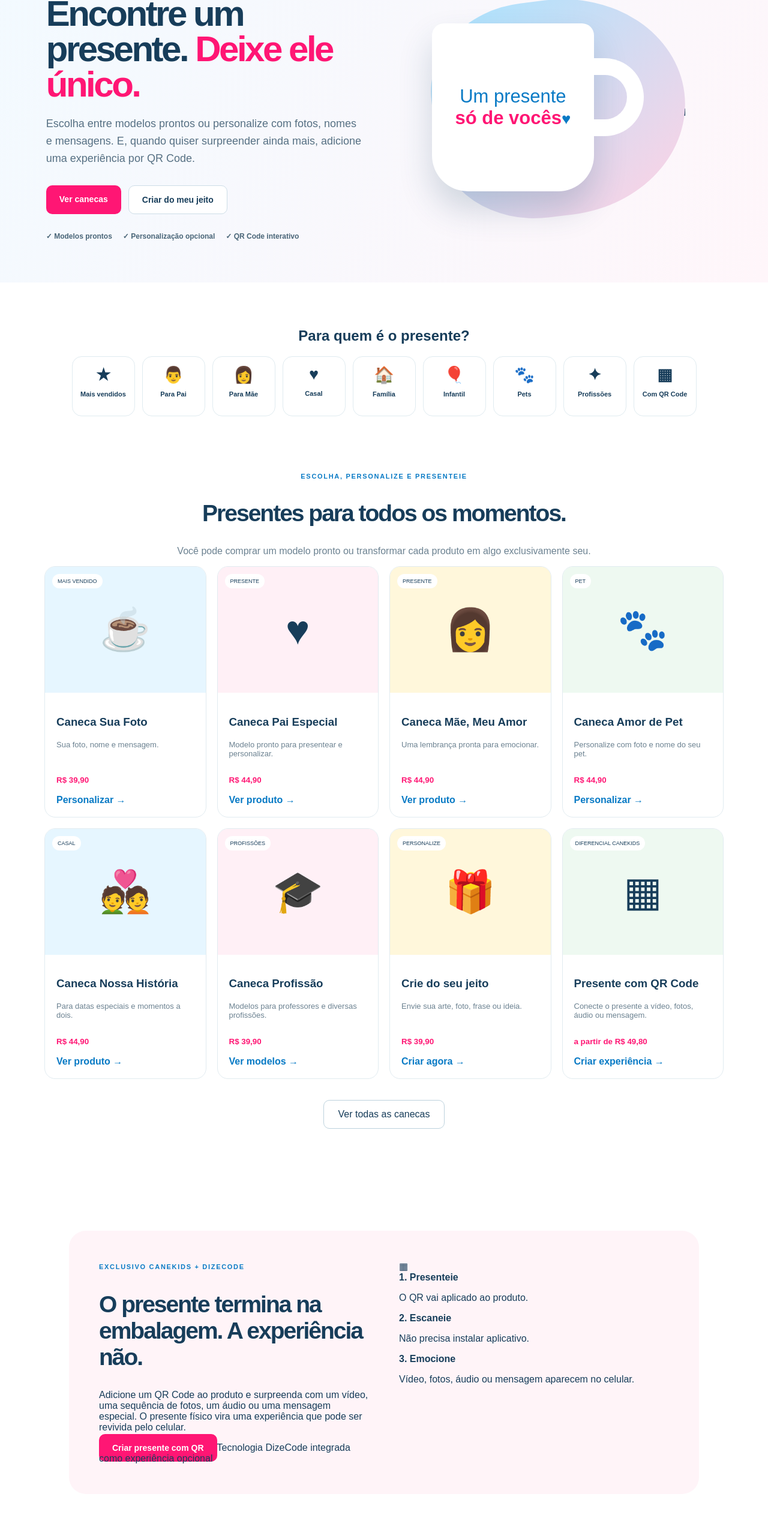
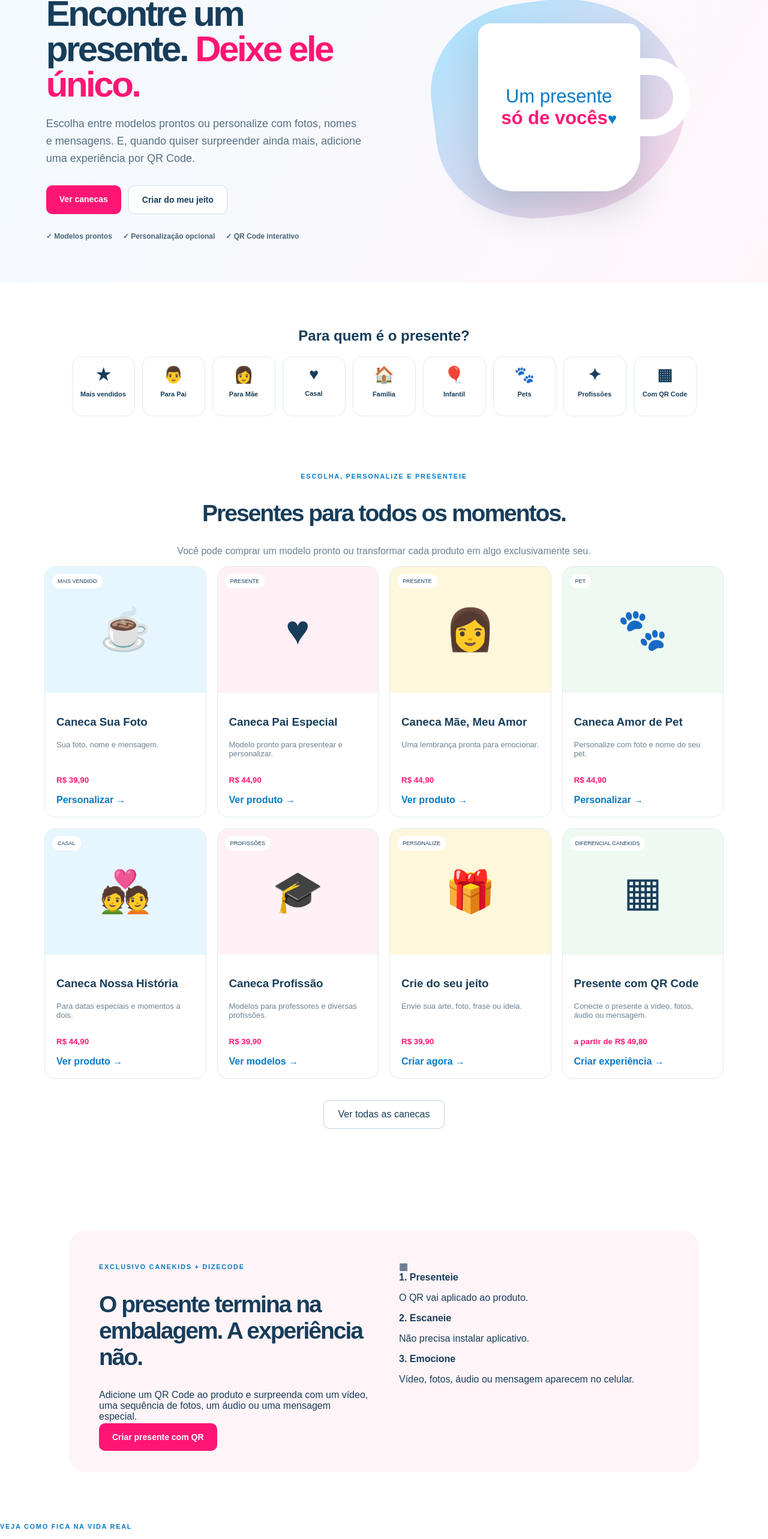
Before and after one commit to contatodize-creator/CaneKids, a Next.js app: page / in a window 1280 px wide. Shown: the part 223-2789 px from the top of the page at 60% size. Built offline with nearby package versions, Linux system fonts and the light colour scheme.

Commit message:
Add product mockup video section

```diff
--- a/app/page.tsx
+++ b/app/page.tsx
@@ -1,21 +1,13 @@
 'use client';
 import Link from 'next/link';
 const categories=['Mais vendidos','Para Pai','Para Mãe','Casal','Família','Infantil','Pets','Profissões','Com QR Code'];
-const products=[
- {icon:'☕',badge:'MAIS VENDIDO',title:'Caneca Sua Foto',text:'Sua foto, nome e mensagem.',price:'R$ 39,90',action:'Personalizar'},
- {icon:'♥',badge:'PRESENTE',title:'Caneca Pai Especial',text:'Modelo pronto para presentear e personalizar.',price:'R$ 44,90',action:'Ver produto'},
- {icon:'👩',badge:'PRESENTE',title:'Caneca Mãe, Meu Amor',text:'Uma lembrança pronta para emocionar.',price:'R$ 44,90',action:'Ver produto'},
- {icon:'🐾',badge:'PET',title:'Caneca Amor de Pet',text:'Personalize com foto e nome do seu pet.',price:'R$ 44,90',action:'Personalizar'},
- {icon:'💑',badge:'CASAL',title:'Caneca Nossa História',text:'Para datas especiais e momentos a dois.',price:'R$ 44,90',action:'Ver produto'},
- {icon:'🎓',badge:'PROFISSÕES',title:'Caneca Profissão',text:'Modelos para professores e diversas profissões.',price:'R$ 39,90',action:'Ver modelos'},
- {icon:'🎁',badge:'PERSONALIZE',title:'Crie do seu jeito',text:'Envie sua arte, foto, frase ou ideia.',price:'R$ 39,90',action:'Criar agora'},
- {icon:'▦',badge:'DIFERENCIAL CANEKIDS',title:'Presente com QR Code',text:'Conecte o presente a vídeo, fotos, áudio ou mensagem.',price:'a partir de R$ 49,80',action:'Criar experiência'}
-];
+const products=[{icon:'☕',badge:'MAIS VENDIDO',title:'Caneca Sua Foto',text:'Sua foto, nome e mensagem.',price:'R$ 39,90',action:'Personalizar'},{icon:'♥',badge:'PRESENTE',title:'Caneca Pai Especial',text:'Modelo pronto para presentear e personalizar.',price:'R$ 44,90',action:'Ver produto'},{icon:'👩',badge:'PRESENTE',title:'Caneca Mãe, Meu Amor',text:'Uma lembrança pronta para emocionar.',price:'R$ 44,90',action:'Ver produto'},{icon:'🐾',badge:'PET',title:'Caneca Amor de Pet',text:'Personalize com foto e nome do seu pet.',price:'R$ 44,90',action:'Personalizar'},{icon:'💑',badge:'CASAL',title:'Caneca Nossa História',text:'Para datas especiais e momentos a dois.',price:'R$ 44,90',action:'Ver produto'},{icon:'🎓',badge:'PROFISSÕES',title:'Caneca Profissão',text:'Modelos para professores e diversas profissões.',price:'R$ 39,90',action:'Ver modelos'},{icon:'🎁',badge:'PERSONALIZE',title:'Crie do seu jeito',text:'Envie sua arte, foto, frase ou ideia.',price:'R$ 39,90',action:'Criar agora'},{icon:'▦',badge:'DIFERENCIAL CANEKIDS',title:'Presente com QR Code',text:'Conecte o presente a vídeo, fotos, áudio ou mensagem.',price:'a partir de R$ 49,80',action:'Criar experiência'}];
 export default function Home(){return <main><div className="top">Presentes personalizados • Frete para todo o Brasil • Atendimento humano</div><header><Link href="/" className="logo"><b>Cane</b><strong>Kids</strong></Link><nav><a href="#vitrine">Produtos</a><a href="#categorias">Ocasiões</a><a href="#qr">Com QR Code</a><a href="#como">Como funciona</a><a href="#contato">Atendimento</a></nav><Link className="cart" href="/carrinho">Sacola</Link></header>
-<section className="hero storeHero"><div className="heroText"><span className="pill">PRESENTES PARA FAZER PARTE DA HISTÓRIA</span><h1>Encontre um presente. <em>Deixe ele único.</em></h1><p>Escolha entre modelos prontos ou personalize com fotos, nomes e mensagens. E, quando quiser surpreender ainda mais, adicione uma experiência por QR Code.</p><div className="actions"><a className="primary" href="#vitrine">Ver canecas</a><Link className="secondary" href="/produto">Criar do meu jeito</Link></div><div className="benefits"><span>✓ Modelos prontos</span><span>✓ Personalização opcional</span><span>✓ QR Code interativo</span></div></div><div className="visual"><div className="blob"></div><div className="mug"><div className="handle"></div><div className="print">Um presente<br/><b>só de vocês</b><small>♥</small></div></div><div className="tag">Foto + mensagem<br/><b>+ experiência digital</b></div></div></section>
+<section className="hero storeHero"><div className="heroText"><span className="pill">PRESENTES PARA FAZER PARTE DA HISTÓRIA</span><h1>Encontre um presente. <em>Deixe ele único.</em></h1><p>Escolha entre modelos prontos ou personalize com fotos, nomes e mensagens. E, quando quiser surpreender ainda mais, adicione uma experiência por QR Code.</p><div className="actions"><a className="primary" href="#vitrine">Ver canecas</a><Link className="secondary" href="/produto">Criar do meu jeito</Link></div><div className="benefits"><span>✓ Modelos prontos</span><span>✓ Personalização opcional</span><span>✓ QR Code interativo</span></div></div><div className="visual"><div className="blob"></div><div className="mug"><div className="handle"></div><div className="print">Um presente<br/><b>só de vocês</b><small>♥</small></div></div></div></section>
 <section className="categoryStrip" id="categorias"><h2>Para quem é o presente?</h2><div>{categories.map((c,i)=><a href="#vitrine" key={c}><span>{['★','👨','👩','♥','🏠','🎈','🐾','✦','▦'][i]}</span>{c}</a>)}</div></section>
 <section className="products storefront" id="vitrine"><span className="eyebrow">ESCOLHA, PERSONALIZE E PRESENTEIE</span><h2>Presentes para todos os momentos.</h2><p className="intro">Você pode comprar um modelo pronto ou transformar cada produto em algo exclusivamente seu.</p><div className="grid storeGrid">{products.map((p,i)=><article key={p.title}><div className={'pic p'+(i%4)}><span>{p.icon}</span><i>{p.badge}</i></div><div className="cardBody"><h3>{p.title}</h3><p>{p.text}</p><small>{p.price}</small><Link href="/produto">{p.action} →</Link></div></article>)}</div><Link className="showAll" href="/produto">Ver todas as canecas</Link></section>
-<section className="qr qrFeature" id="qr"><div><span className="eyebrow">EXCLUSIVO CANEKIDS + DIZECODE</span><h2>O presente termina na embalagem. A experiência não.</h2><p>Adicione um QR Code ao produto e surpreenda com um vídeo, uma sequência de fotos, um áudio ou uma mensagem especial. O presente físico vira uma experiência que pode ser revivida pelo celular.</p><Link className="primary inlineBtn" href="/produto">Criar presente com QR</Link><span className="powered">Tecnologia DizeCode integrada como experiência opcional</span></div><div className="qrDemo"><div className="qrbox">▦</div><div><b>1. Presenteie</b><p>O QR vai aplicado ao produto.</p><b>2. Escaneie</b><p>Não precisa instalar aplicativo.</p><b>3. Emocione</b><p>Vídeo, fotos, áudio ou mensagem aparecem no celular.</p></div></div></section>
+<section className="qr qrFeature" id="qr"><div><span className="eyebrow">EXCLUSIVO CANEKIDS + DIZECODE</span><h2>O presente termina na embalagem. A experiência não.</h2><p>Adicione um QR Code ao produto e surpreenda com um vídeo, uma sequência de fotos, um áudio ou uma mensagem especial.</p><Link className="primary inlineBtn" href="/produto">Criar presente com QR</Link></div><div className="qrDemo"><div className="qrbox">▦</div><div><b>1. Presenteie</b><p>O QR vai aplicado ao produto.</p><b>2. Escaneie</b><p>Não precisa instalar aplicativo.</p><b>3. Emocione</b><p>Vídeo, fotos, áudio ou mensagem aparecem no celular.</p></div></div></section>
+<section className="mockupVideo"><div className="mockupVideoText"><span className="eyebrow">VEJA COMO FICA NA VIDA REAL</span><h2>Da personalização para o presente.</h2><p>Veja um exemplo em movimento de como a arte ganha vida no produto. Você personaliza, confere a prévia e recebe uma caneca feita para presentear.</p><Link className="primary inlineBtn" href="/produto">Personalizar minha caneca</Link></div><div className="videoFrame"><video controls playsInline preload="metadata" poster="/video-poster.jpg"><source src="/canekids-mockup.mp4" type="video/mp4"/>Seu navegador não suporta vídeo.</video><span>Mockup demonstrativo do produto personalizado</span></div></section>
 <section className="how" id="como"><div><span className="eyebrow">COMPRAR É SIMPLES</span><h2>Pronto ou personalizado. Você escolhe.</h2><p>Encontre um modelo na vitrine ou comece uma personalização. Antes de produzir, a arte personalizada poderá ser conferida.</p></div><ol><li><b>1</b><span><strong>Escolha o presente</strong>Navegue por pessoa, ocasião ou estilo.</span></li><li><b>2</b><span><strong>Personalize se quiser</strong>Adicione foto, nome, frase e QR Code.</span></li><li><b>3</b><span><strong>Confira os detalhes</strong>Revise a personalização antes da produção.</span></li><li><b>4</b><span><strong>Receba em casa</strong>Escolha a melhor opção de entrega para seu CEP.</span></li></ol></section>
 <section className="shipping"><div><span>🚚</span><h3>Entrega para todo o Brasil</h3><p>Consulte opções de frete pelo CEP antes de finalizar.</p></div><div><span>✓</span><h3>Personalização conferida</h3><p>Mais segurança para produzir o presente do jeito que você imaginou.</p></div><div><span>💬</span><h3>Atendimento humano</h3><p>Se precisar, fale com uma pessoa para ajudar no seu pedido.</p></div></section>
 <section className="cta" id="contato"><h2>Não encontrou o que imaginou?</h2><p>Conte sua ideia. A CaneKids pode ajudar a transformar em um presente personalizado.</p><a href="https://wa.me/5541998621723">Falar com a CaneKids no WhatsApp</a></section><footer><div className="logo"><b>Cane</b><strong>Kids</strong></div><p>Presentes, canecas e personalizados para guardar momentos.</p><small>© 2026 CaneKids • Brasil</small></footer></main>}
```
